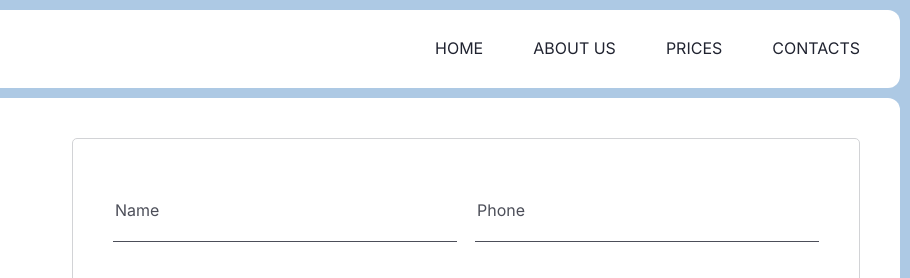
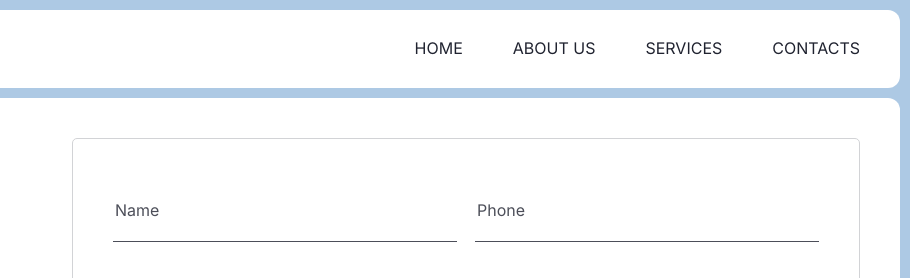
Before and after one commit to vi-notych/pet_wellness, a website: page app/contacts.html in a window 1280 px wide. Shown: the top 278 px of the page, 370-1280 px from the left. Drawn offline with nearby package versions, Linux system fonts and the light colour scheme; files that its build step writes are made by us from their sources; files whose address does not match are found by name.

Commit message:
исправил ссылки на страницу services

```diff
--- a/app/contacts.html
+++ b/app/contacts.html
@@ -24,7 +24,7 @@
             <a class="header__link" href="about-us.html">about us</a>
           </li>
           <li class="header__item">
-            <a class="header__link" href="prices.html">prices</a>
+            <a class="header__link" href="services.html">services</a>
           </li>
           <li class="header__item">
             <a class="header__link" href="contacts.html">contacts</a>
```
Also changed, not shown: app/services.html (+1 -1 lines).
